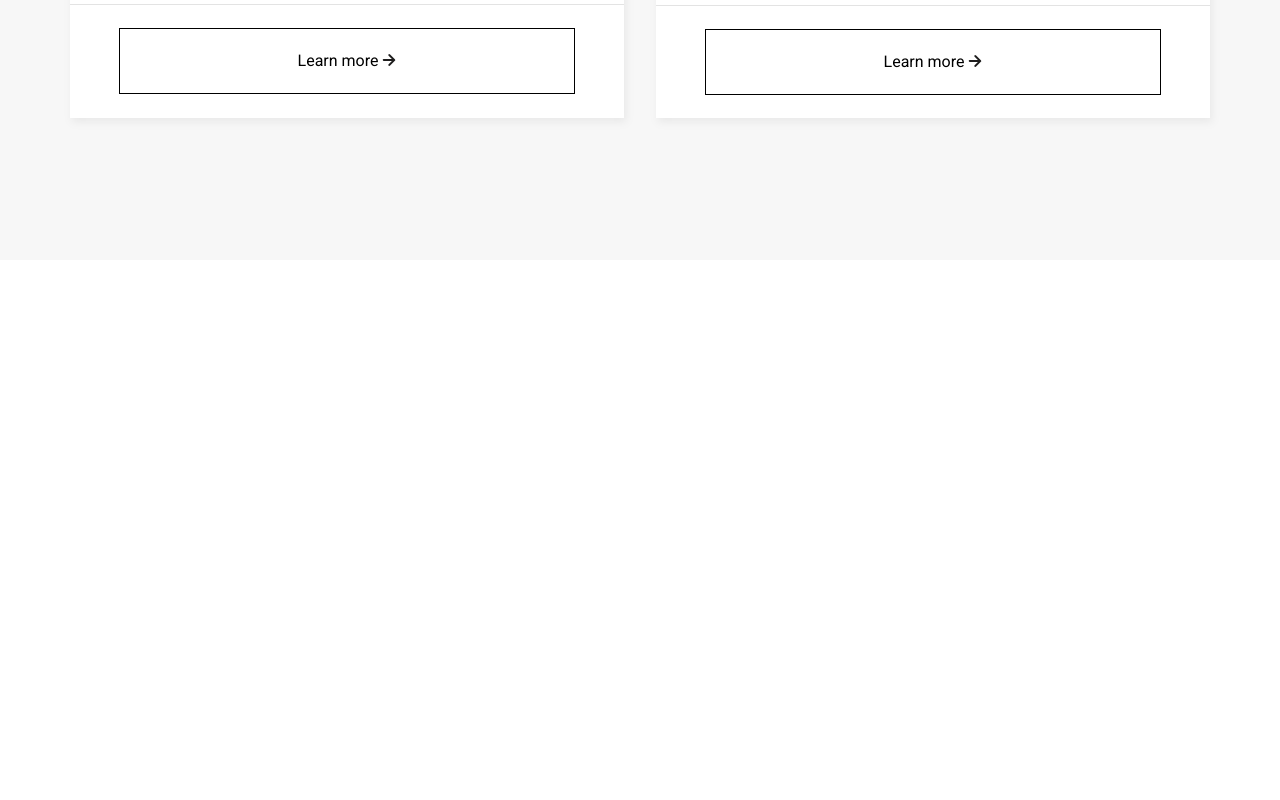
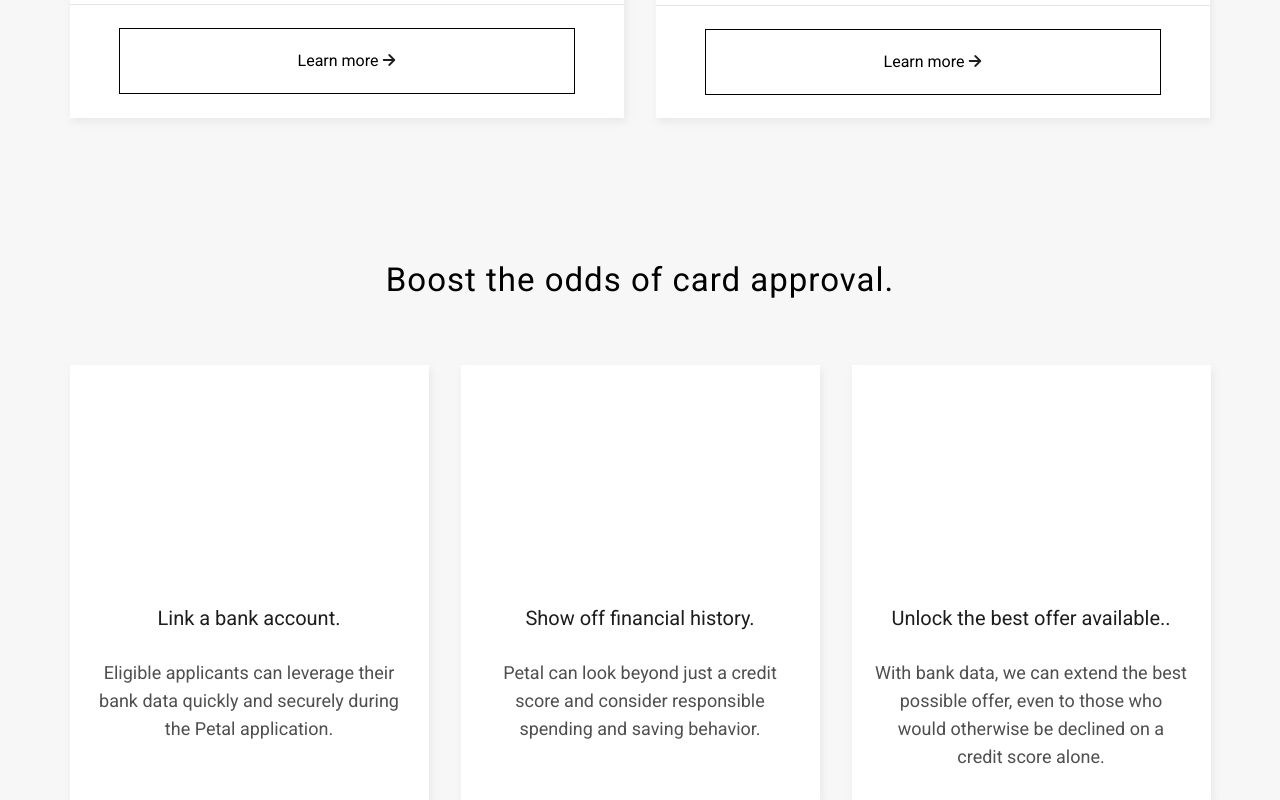
Before and after one commit to Nurshodzhonk/Homework-17, a plain HTML site: page index.html in a window 1280 px wide. Shown: the part 1873-2673 px from the top of the page. Before the commit the page ends 2133 px from the top, so only its background shows below. Drawn offline with Linux system fonts and the light colour scheme.

Commit message:
boost section done

```diff
--- a/css/style.css
+++ b/css/style.css
@@ -199,14 +199,17 @@ header .container .buttons .apply {
     height: 140px;
     margin: 24px;
 }
-.about .container .cards .card .titel{
+
+.about .container .cards .card .titel {
     display: flex;
     justify-content: space-between;
 }
-.about .container .cards .card .titel .title-text{
+
+.about .container .cards .card .titel .title-text {
     display: flex;
     flex-direction: column;
 }
+
 .about .container .cards .card .titel .title {
     font-family: Roboto;
     font-weight: 400;
@@ -313,3 +316,62 @@ header .container .buttons .apply {
 }
 
 /* Features End*/
+/* Boost Section */
+.boost {
+    background-color: #F7F7F7;
+}
+
+.boost h2 {
+    font-family: Roboto;
+    font-weight: 400;
+    font-style: Regular;
+    font-size: 33px;
+    line-height: 40px;
+    letter-spacing: 1px;
+    text-align: center;
+    margin-bottom: 65px;
+}
+
+.boost .cards {
+    display: flex;
+    justify-content: center;
+    gap: 32px;
+    height: 741;
+}
+
+.boost .cards .card {
+    width: 359px;
+    height: 435px;
+    background-color: #FFFFFF;
+    box-shadow: 2px 4px 8px rgba(128, 128, 128, 0.116);
+}
+
+.boost .cards .card h3 {
+    font-family: Roboto;
+    font-weight: 400;
+    font-style: Regular;
+    font-size: 20px;
+    line-height: 28px;
+    letter-spacing: 0%;
+    text-align: center;
+    color: #1E1D1D;
+    margin-top: 239px;
+}
+.boost .cards .card .text{
+    display: flex;
+    justify-content: center;
+}
+.boost .cards .card .text p {
+    font-family: Roboto;
+    font-weight: 400;
+    font-style: Regular;
+    font-size: 18px;
+    line-height: 28px;
+    letter-spacing: 0%;
+    text-align: center;
+    color: #1E1D1DC7;
+    margin-top: 27px;
+    width: 313px;
+}
+
+/* Boost Section End*/
--- a/index.html
+++ b/index.html
@@ -191,6 +191,34 @@
         </section>
 
         <!-- Features Section End -->
+        <!-- Boost Section -->
+        <section class="boost">
+            <h2>Boost the odds of card approval.</h2>
+            <div class="cards">
+                <div class="card">
+                    <h3>Link a bank account.</h3>
+                    <div class="text">
+                        <p>Eligible applicants can leverage their bank data quickly and securely during the Petal
+                            application.</p>
+                    </div>
+                </div>
+                <div class="card">
+                    <h3>Show off financial history.</h3>
+                    <div class="text">
+                        <p>Petal can look beyond just a credit score and consider responsible spending and saving
+                            behavior.</p>
+                    </div>
+                </div>
+                <div class="card">
+                    <h3>Unlock the best offer available..</h3>
+                    <div class="text">
+                        <p>With bank data, we can extend the best possible offer, even to those who would otherwise be
+                            declined on a credit score alone.</p>
+                    </div>
+                </div>
+            </div>
+        </section>
+        <!-- Boost Section End-->
     </main>
     <!-- Main End -->
 </body>
```
